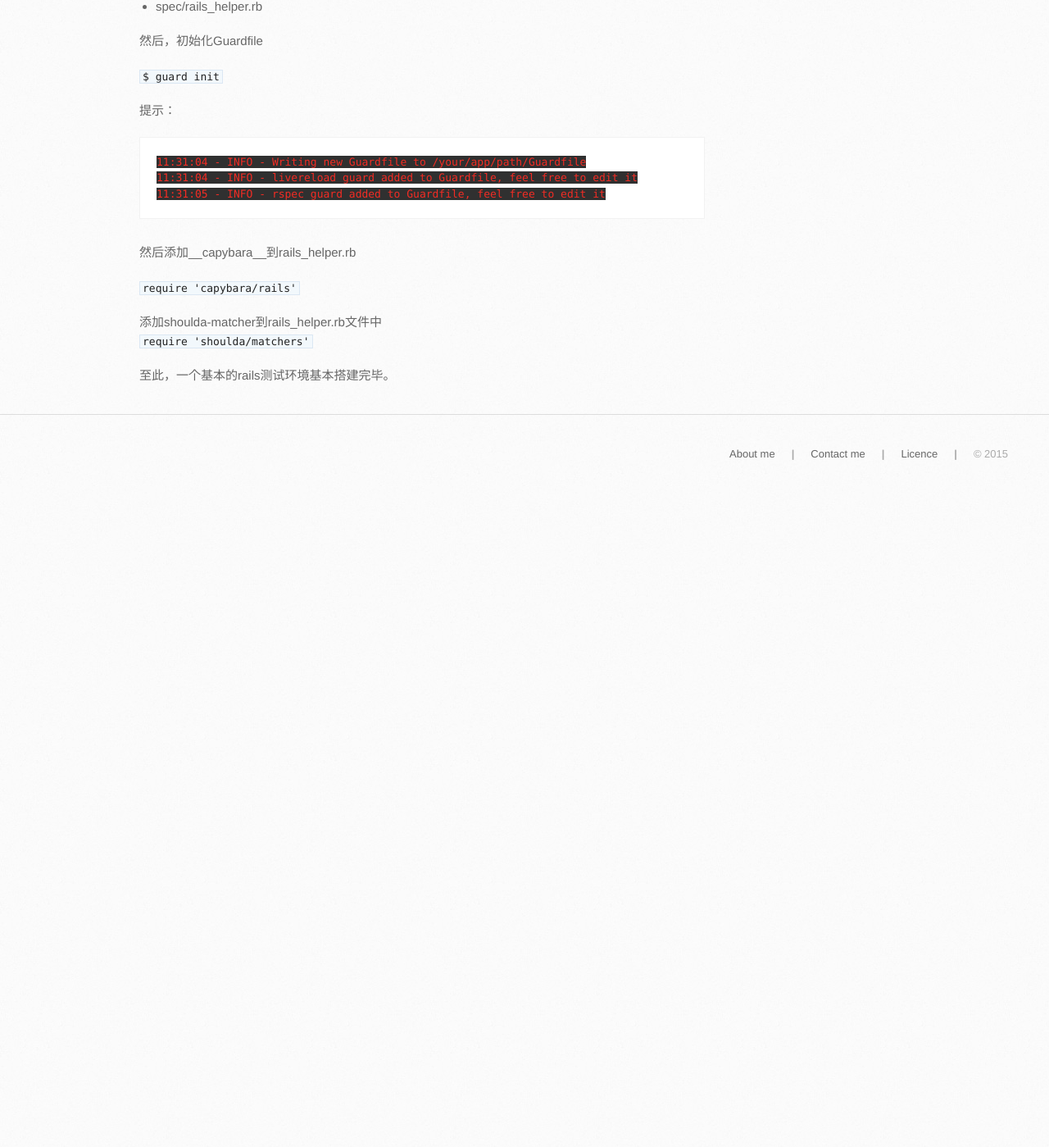
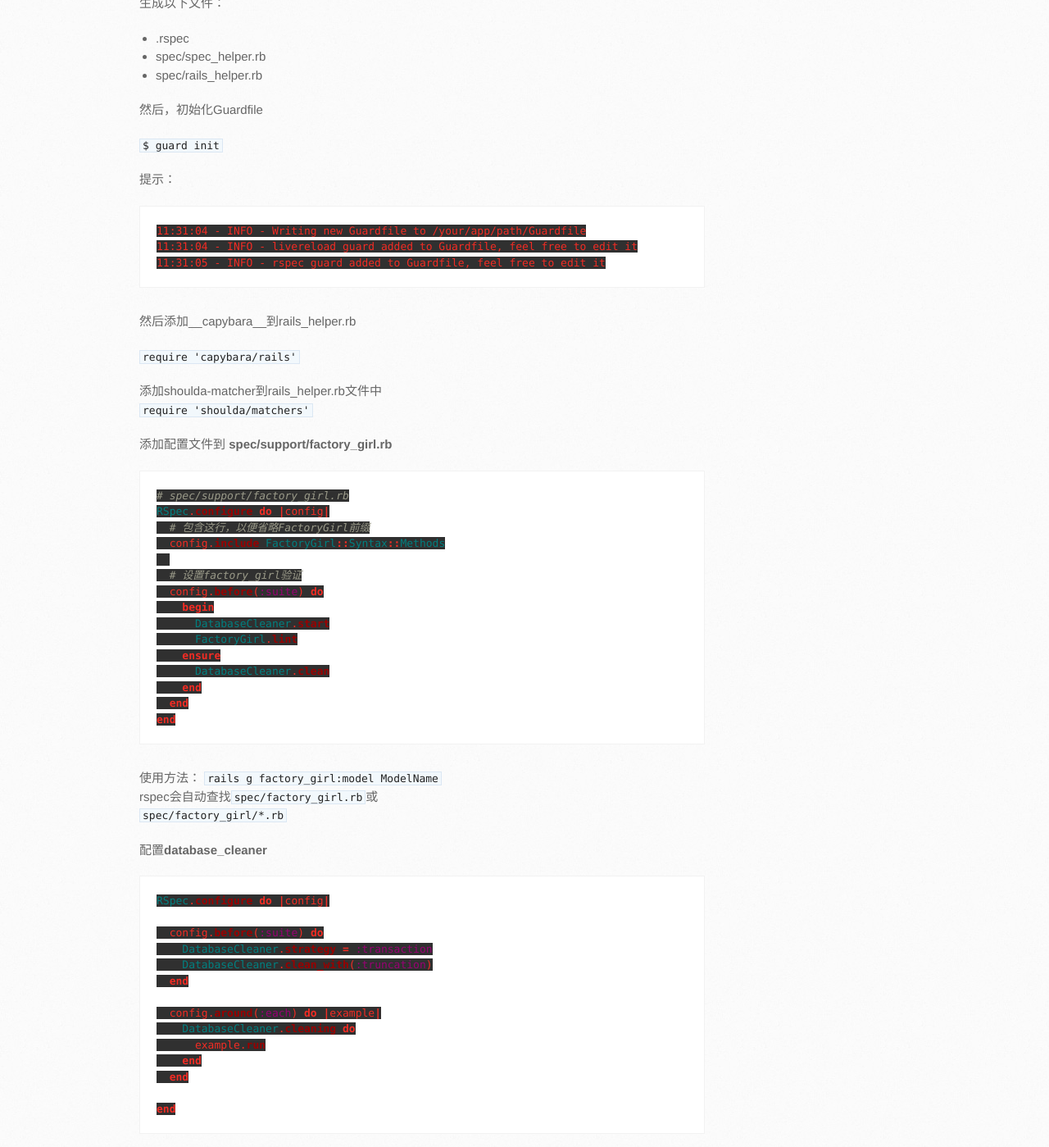
Before and after one commit to rocLv/old.roclv.github.io, a Jekyll site: the page built from _posts/2015-2-14-set-up-rails-test-enviroment.md, in a window 1280 px wide and 1400 px high, scrolled down 1150 px. Shown: the whole window at 82% size. Built offline with Jekyll 4.4.1, drawn with Linux system fonts in a browser that asks for light colours; Markdown is read by kramdown in place of the engine named in the settings; before the commit the page ends 1753 px from its top, so only the background shows below that; some of the changed text lies outside the part shown.

Commit message:
update set up rails test env

````diff
--- a/_posts/2015-2-14-set-up-rails-test-enviroment.md
+++ b/_posts/2015-2-14-set-up-rails-test-enviroment.md
@@ -12,6 +12,8 @@ Rails开发中除了初始化后，Gemfile中自动包含的gem，常用的还
 * shoulda-matcher
 * guard-rspec
 * guard-livereload
+* database_cleaner
+* factory_girl_rails
 等等。
 
 首先在Gemfile中添加如下代码：
@@ -23,6 +25,8 @@ Rails开发中除了初始化后，Gemfile中自动包含的gem，常用的还
      gem 'shoulda-matcher'
      gem 'guard-rspec'
      gem 'guard-livereload'
+     gem 'database_cleaner'
+     gem 'factory_girl_rails'
    end
  ```
 
@@ -63,4 +67,49 @@ Rails开发中除了初始化后，Gemfile中自动包含的gem，常用的还
 添加shoulda-matcher到rails_helper.rb文件中
 `require 'shoulda/matchers'`
 
+添加配置文件到 **spec/support/factory_girl.rb**
+
+```ruby
+# spec/support/factory_girl.rb
+RSpec.configure do |config|
+  # 包含这行，以便省略FactoryGirl前缀
+  config.include FactoryGirl::Syntax::Methods
+
+  # 设置factory_girl验证
+  config.before(:suite) do
+    begin
+      DatabaseCleaner.start
+      FactoryGirl.lint
+    ensure
+      DatabaseCleaner.clean
+    end
+  end
+end
+```
+使用方法：
+   `rails g factory_girl:model ModelName`
+rspec会自动查找`spec/factory_girl.rb`或
+`spec/factory_girl/*.rb`
+
+
+
+配置**database_cleaner**
+
+```ruby
+RSpec.configure do |config|
+
+  config.before(:suite) do
+    DatabaseCleaner.strategy = :transaction
+    DatabaseCleaner.clean_with(:truncation)
+  end
+
+  config.around(:each) do |example|
+    DatabaseCleaner.cleaning do
+      example.run
+    end
+  end
+
+end
+```
+
 至此，一个基本的rails测试环境基本搭建完毕。
````
